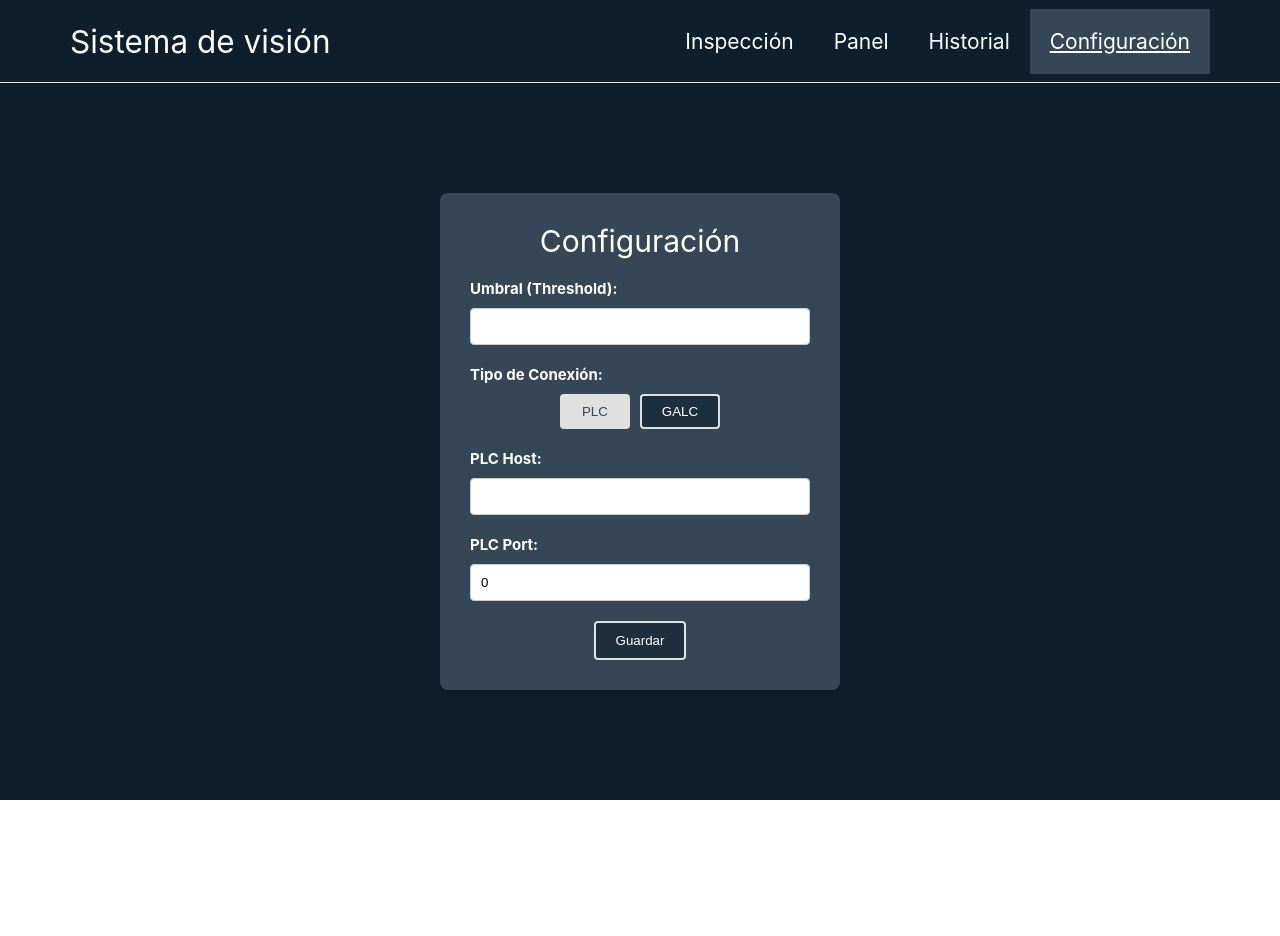
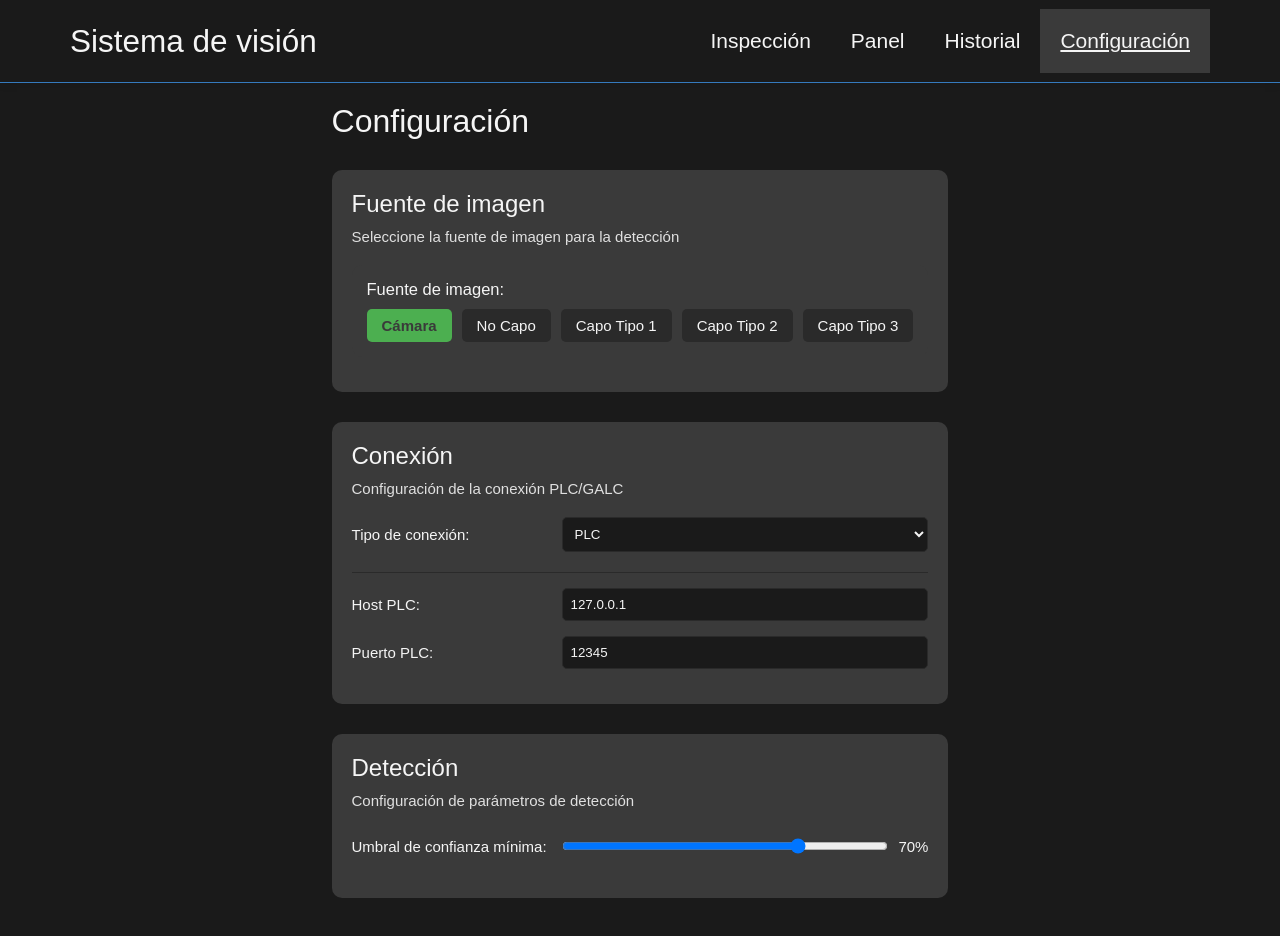
Before and after one commit to ivanrubin10/TPP_App, a Vue app in the folder application-ui/: page /config in a window 1280 px wide. Shown: the top 936 px of the page. Before the commit the page ends 800 px from the top, so only its background shows below. Built offline with nearby package versions, Linux system fonts and the light colour scheme; no server answers.

Commit message:
move image selection to config

```diff
--- a/application-ui/src/App.vue
+++ b/application-ui/src/App.vue
@@ -16,3 +16,25 @@ socket.on('disconnect', () => {
   console.log('Socket disconnected');
 });
 </script>
+
+<style>
+:root {
+  --bg-100: #1a1a1a;
+  --bg-200: #2a2a2a;
+  --bg-300: #3a3a3a;
+  --text-100: #f5f5f5;
+  --text-200: #e0e0e0;
+  --accent-100: #4a90e2;
+  --accent-200: #357abd;
+  --good-100: #4caf50;
+  --no-good-100: #f44336;
+}
+
+body {
+  margin: 0;
+  padding: 0;
+  font-family: Arial, sans-serif;
+  background-color: var(--bg-100);
+  color: var(--text-100);
+}
+</style>
--- a/application-ui/src/views/ConfigView.vue
+++ b/application-ui/src/views/ConfigView.vue
@@ -1,225 +1,265 @@
 <template>
-  <div class="config">
-    <div class="config-content">
-      <h1>Configuración</h1>
+  <div class="config-page">
+    <h1>Configuración</h1>
 
-      <!-- Campo para el umbral -->
-      <div class="umbral-input">
-        <label for="umbral">Umbral (Threshold):</label>
-        <input
-          v-model.number="umbral"
-          type="number"
-          id="umbral"
-          class="umbral"
-          min="0.5"
-          max="1.0"
-        />
+    <div class="config-section">
+      <h2>Fuente de imagen</h2>
+      <p class="section-description">Seleccione la fuente de imagen para la detección</p>
+      <ImageSourceSelector v-model="imageSource" @update:modelValue="updateImageSource" />
+    </div>
+
+    <div class="config-section">
+      <h2>Conexión</h2>
+      <p class="section-description">Configuración de la conexión PLC/GALC</p>
+      <div class="connection-type">
+        <label>Tipo de conexión:</label>
+        <select v-model="connectionType" @change="updateConnectionType">
+          <option value="PLC">PLC</option>
+          <option value="GALC">GALC</option>
+        </select>
       </div>
 
-      <!-- Selector de tipo de conexión -->
-      <div class="connection-type">
-        <label>Tipo de Conexión:</label>
-        <div class="toggle-buttons">
-          <button
-            :class="['toggle-btn', connectionType === 'PLC' ? 'active' : '']"
-            @click="connectionType = 'PLC'"
-          >
-            PLC
-          </button>
-          <button
-            :class="['toggle-btn', connectionType === 'GALC' ? 'active' : '']"
-            @click="connectionType = 'GALC'"
-          >
-            GALC
-          </button>
+      <div class="connection-details" v-if="connectionType === 'PLC'">
+        <div class="input-group">
+          <label>Host PLC:</label>
+          <input type="text" v-model="plcHost" @blur="updateConfig">
+        </div>
+        <div class="input-group">
+          <label>Puerto PLC:</label>
+          <input type="number" v-model.number="plcPort" @blur="updateConfig">
         </div>
       </div>
 
-      <!-- Campos para PLC -->
-      <div v-if="connectionType === 'PLC'">
-        <div class="plc-input">
-          <label for="plc-host">PLC Host:</label>
-          <input v-model="plcHost" type="text" id="plc-host" class="plc-host" />
+      <div class="connection-details" v-if="connectionType === 'GALC'">
+        <div class="input-group">
+          <label>Host GALC:</label>
+          <input type="text" v-model="galcHost" @blur="updateConfig">
         </div>
-
-        <div class="plc-input">
-          <label for="plc-port">PLC Port:</label>
-          <input
-            v-model.number="plcPort"
-            type="number"
-            id="plc-port"
-            class="plc-port"
-            min="1"
-            max="65535"
-          />
+        <div class="input-group">
+          <label>Puerto GALC:</label>
+          <input type="number" v-model.number="galcPort" @blur="updateConfig">
         </div>
       </div>
+    </div>
 
-      <!-- Campos para GALC -->
-      <div v-if="connectionType === 'GALC'">
-        <div class="plc-input">
-          <label for="galc-host">GALC Host:</label>
-          <input v-model="galcHost" type="text" id="galc-host" class="plc-host" />
-        </div>
+    <div class="config-section">
+      <h2>Detección</h2>
+      <p class="section-description">Configuración de parámetros de detección</p>
+      <div class="input-group">
+        <label>Umbral de confianza mínima:</label>
+        <input
+          type="range"
+          v-model.number="minConfThreshold"
+          min="0.1"
+          max="0.9"
+          step="0.05"
+          @change="updateConfig"
+        >
+        <span>{{ (minConfThreshold * 100).toFixed(0) }}%</span>
+      </div>
+    </div>
 
-        <div class="plc-input">
-          <label for="galc-port">GALC Port:</label>
-          <input
-            v-model.number="galcPort"
-            type="number"
-            id="galc-port"
-            class="plc-port"
-            min="1"
-            max="65535"
-          />
-        </div>
-      </div>
-
-      <button @click="handleSave" class="save-button">Guardar</button>
+    <div v-if="saveMessage" class="save-message" :class="{ error: saveError }">
+      {{ saveMessage }}
     </div>
   </div>
 </template>
 
 <script setup>
-import { ref, onMounted } from 'vue'
-import { useBackendApi } from '../composables/useBackendApi'
+import { ref, onMounted } from 'vue';
+import { useBackendApi } from '../composables/useBackendApi';
+import ImageSourceSelector from '../components/ImageSourceSelector.vue';
 
-const { getConfig, saveConfig } = useBackendApi()
+const { getConfig, saveConfig } = useBackendApi();
 
-// Variables reactivas para la configuración
-const umbral = ref('')
-const connectionType = ref('PLC')
-const plcHost = ref('')
-const plcPort = ref(0)
-const galcHost = ref('')
-const galcPort = ref(0)
+// Configuration state
+const imageSource = ref('camera');
+const connectionType = ref('PLC');
+const plcHost = ref('127.0.0.1');
+const plcPort = ref(12345);
+const galcHost = ref('127.0.0.1');
+const galcPort = ref(54321);
+const minConfThreshold = ref(0.7);
 
-// Obtener configuración inicial al montar el componente
-onMounted(() => {
-  getConfig().then((config) => {
-    umbral.value = config.min_conf_threshold
-    connectionType.value = config.connection_type
-    plcHost.value = config.plc_host
-    plcPort.value = config.plc_port
-    galcHost.value = config.galc_host
-    galcPort.value = config.galc_port
-  })
-})
+// UI state
+const saveMessage = ref('');
+const saveError = ref(false);
 
-// Guardar la configuración en el backend
-const handleSave = async () => {
+// Load configuration on mount
+onMounted(async () => {
+  await loadConfig();
+});
+
+// Load configuration from backend
+const loadConfig = async () => {
   try {
-    await saveConfig({
-      min_conf_threshold: umbral.value,
+    const config = await getConfig();
+    console.log('Loaded configuration:', config);
+
+    // Update local state with loaded config
+    imageSource.value = config.image_source || 'camera';
+    connectionType.value = config.connection_type || 'PLC';
+    plcHost.value = config.plc_host || '127.0.0.1';
+    plcPort.value = config.plc_port || 12345;
+    galcHost.value = config.galc_host || '127.0.0.1';
+    galcPort.value = config.galc_port || 54321;
+    minConfThreshold.value = config.min_conf_threshold || 0.7;
+  } catch (error) {
+    console.error('Error loading configuration:', error);
+    showMessage('Error al cargar la configuración', true);
+  }
+};
+
+// Update image source
+const updateImageSource = async (newSource) => {
+  try {
+    imageSource.value = newSource;
+    await updateConfig();
+  } catch (error) {
+    console.error('Error updating image source:', error);
+    showMessage('Error al actualizar la fuente de imagen', true);
+  }
+};
+
+// Update connection type
+const updateConnectionType = async () => {
+  try {
+    await updateConfig();
+  } catch (error) {
+    console.error('Error updating connection type:', error);
+    showMessage('Error al actualizar el tipo de conexión', true);
+  }
+};
+
+// Update configuration
+const updateConfig = async () => {
+  try {
+    const configData = {
+      image_source: imageSource.value,
       connection_type: connectionType.value,
       plc_host: plcHost.value,
       plc_port: plcPort.value,
       galc_host: galcHost.value,
-      galc_port: galcPort.value
-    })
-    alert('Configuración guardada exitosamente!')
+      galc_port: galcPort.value,
+      min_conf_threshold: minConfThreshold.value
+    };
+
+    await saveConfig(configData);
+    showMessage('Configuración guardada correctamente');
   } catch (error) {
-    alert('Error al guardar la configuración.')
-    console.error(error)
+    console.error('Error saving configuration:', error);
+    showMessage('Error al guardar la configuración', true);
   }
-}
+};
+
+// Show message with auto-hide
+const showMessage = (message, isError = false) => {
+  saveMessage.value = message;
+  saveError.value = isError;
+
+  setTimeout(() => {
+    saveMessage.value = '';
+  }, 3000);
+};
 </script>
 
 <style scoped>
-.config {
-  min-height: 100%;
-  display: flex;
-  justify-content: center;
-  align-items: center;
+.config-page {
+  max-width: 800px;
+  margin: 0 auto;
   padding: 20px;
-  background-color: var(--bg-100);
+  color: var(--text-100);
 }
 
-.config-content {
-  background: var(--bg-300);
+h1 {
+  font-size: 2rem;
+  margin-bottom: 30px;
   color: var(--text-100);
-  padding: 30px;
-  border-radius: 8px;
-  box-shadow: 0 4px 6px rgba(0, 0, 0, 0.1);
-  width: 100%;
-  max-width: 400px;
-  text-align: center;
 }
 
-.umbral-input {
+h2 {
+  font-size: 1.5rem;
+  margin-bottom: 10px;
+  color: var(--text-100);
+}
+
+.config-section {
+  background-color: var(--bg-300);
+  border-radius: 10px;
+  padding: 20px;
+  margin-bottom: 30px;
+}
+
+.section-description {
+  color: var(--text-200);
   margin-bottom: 20px;
-  margin-top: 20px;
+}
+
+.input-group {
+  display: flex;
+  align-items: center;
+  margin-bottom: 15px;
+}
+
+.input-group label {
+  width: 200px;
+  margin-right: 10px;
+}
+
+.input-group input, .input-group select {
+  flex: 1;
+  padding: 8px;
+  border-radius: 5px;
+  border: 1px solid var(--bg-200);
+  background-color: var(--bg-100);
+  color: var(--text-100);
+}
+
+.input-group input[type="range"] {
+  flex: 1;
+  margin-right: 10px;
 }
 
 .connection-type {
+  display: flex;
+  align-items: center;
   margin-bottom: 20px;
 }
 
-.toggle-buttons {
-  display: flex;
-  gap: 10px;
-  justify-content: center;
-  margin-top: 10px;
+.connection-type label {
+  width: 200px;
+  margin-right: 10px;
 }
 
-.toggle-btn {
-  padding: 8px 20px;
-  border: 2px solid var(--text-200);
-  border-radius: 4px;
-  background: var(--bg-200);
-  color: white;
-  cursor: pointer;
+.connection-type select {
+  flex: 1;
+  padding: 8px;
+  border-radius: 5px;
+  border: 1px solid var(--bg-200);
+  background-color: var(--bg-100);
+  color: var(--text-100);
 }
 
-.toggle-btn.active {
-  background: var(--text-200);
-  color: var(--bg-300);
+.connection-details {
+  margin-top: 15px;
+  padding-top: 15px;
+  border-top: 1px solid var(--bg-200);
 }
 
-label {
-  display: block;
-  margin-bottom: 10px;
+.save-message {
+  position: fixed;
+  bottom: 20px;
+  left: 50%;
+  transform: translateX(-50%);
+  padding: 10px 20px;
+  border-radius: 5px;
+  background-color: var(--good-100);
+  color: var(--bg-300);
   font-weight: bold;
-  text-align: left;
+  z-index: 1000;
 }
 
-.umbral {
-  width: 100%;
-  padding: 10px;
-  border: 1px solid #ccc;
-  border-radius: 4px;
-}
-
-.plc-input {
-  margin-bottom: 20px;
-}
-
-.plc-host,
-.plc-port {
-  width: 100%;
-  padding: 10px;
-  border: 1px solid #ccc;
-  border-radius: 4px;
-}
-
-.save-button {
-  background-color: var(--bg-200);
-  color: white;
-  padding: 10px 20px;
-  border: var(--text-200) 2px solid;
-  border-radius: 4px;
-  cursor: pointer;
-}
-
-.save-button:hover {
-  background-color: #45a049;
-}
-
-@media (min-width: 1024px) {
-  .config {
-    min-height: 100%;
-    display: flex;
-    align-items: center;
-  }
+.save-message.error {
+  background-color: var(--no-good-100);
 }
 </style>
```
Also changed, not shown: application-ui/src/views/HomeView.vue (+1 -31 lines), 1 other file (tests, documents, lock files or other folders).
